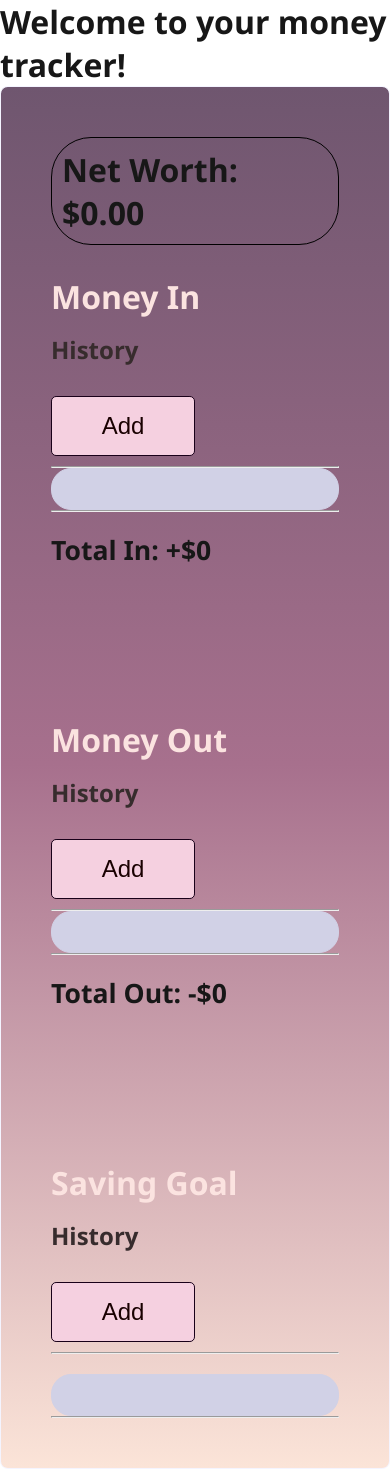
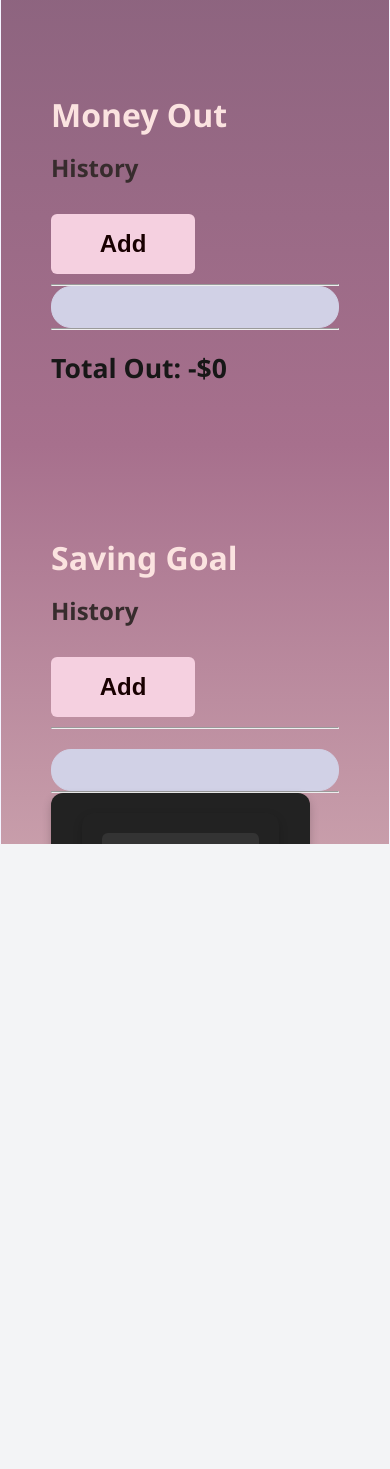
Before and after one commit to FarzonaIzatullaeva/expenses-app, a Next.js app: page / in a window 390 px wide. After the commit the page ends 844 px from the top, so only its background shows below. Built offline with nearby package versions, Linux system fonts and the light colour scheme.

Commit message:
Redesigned calculator for better UI and responsiveness

```diff
--- a/src/components/Calculator.tsx
+++ b/src/components/Calculator.tsx
@@ -2,66 +2,62 @@
 import { useState } from "react";
 import "../../styles/calculatorStyles.css";
 
-function App() {
+function Calculator() {
     const [value, setValue] = useState<string>("");
 
-    const handleClick = (e: React.MouseEvent<HTMLInputElement>) => {
-        const target = e.target as HTMLInputElement;
-        setValue((prev) => prev + target.value);
+    const handleClick = (e: React.MouseEvent<HTMLButtonElement>) => {
+        setValue((prev) => prev + e.currentTarget.value);
     };
 
     const calculateResult = () => {
         try {
-            setValue(eval(value).toString()); // Replaced `Function()` with `eval()` for simplicity
+            setValue(eval(value).toString());
         } catch {
             setValue("Error");
         }
     };
 
+    const clearInput = () => setValue("");
+    const deleteLast = () => setValue(value.slice(0, -1));
+
     return (
-        <div className="container">
+        <div className="calculator-container">
             <div className="calculator">
-                <div id="main-line">
-                    <input
-                        type="text"
-                        id="main-input"
-                        value={value}
-                        onChange={(e) => setValue(e.target.value)}
-                    />
-                </div>
+                <input
+                    type="text"
+                    id="display"
+                    value={value}
+                    readOnly
+                />
 
-                <div id="row-1">
-                    <input type="button" value="AC" onClick={() => setValue("")} className="button"/>
-                    <input type="button" value="DE" onClick={() => setValue(value.slice(0, -1))} className="button"/>
-                    <input type="button" value="." onClick={handleClick} className="button"/>
-                    <input type="button" value="/" onClick={handleClick} className="button"/>
-                </div>
-                <div id="row-2">
-                    <input type="button" value="7" onClick={handleClick} className="button"/>
-                    <input type="button" value="8" onClick={handleClick} className="button"/>
-                    <input type="button" value="9" onClick={handleClick} className="button"/>
-                    <input type="button" value="*" onClick={handleClick} className="button"/>
-                </div>
-                <div id="row-3">
-                    <input type="button" value="4" onClick={handleClick} className="button"/>
-                    <input type="button" value="5" onClick={handleClick} className="button"/>
-                    <input type="button" value="6" onClick={handleClick} className="button"/>
-                    <input type="button" value="+" onClick={handleClick} className="button"/>
-                </div>
-                <div id="row-4">
-                    <input type="button" value="1" onClick={handleClick} className="button"/>
-                    <input type="button" value="2" onClick={handleClick} className="button"/>
-                    <input type="button" value="3" onClick={handleClick} className="button"/>
-                    <input type="button" value="-" onClick={handleClick} className="button"/>
-                </div>
-                <div id="row-5">
-                    <input type="button" value="00" onClick={handleClick} className="button" id="zero-zero"/>
-                    <input type="button" value="0" onClick={handleClick} id="zero" className="button"/>
-                    <input type="button" value="=" id="equal" onClick={calculateResult} className="button"/>
+                <div className="buttons">
+                    <button onClick={clearInput} className="operator">AC</button>
+                    <button onClick={deleteLast} className="operator">DE</button>
+                    <button onClick={handleClick} value="." className="operator">.</button>
+                    <button onClick={handleClick} value="/" className="operator">/</button>
+
+                    <button onClick={handleClick} value="7">7</button>
+                    <button onClick={handleClick} value="8">8</button>
+                    <button onClick={handleClick} value="9">9</button>
+                    <button onClick={handleClick} value="*" className="operator">×</button>
+
+                    <button onClick={handleClick} value="4">4</button>
+                    <button onClick={handleClick} value="5">5</button>
+                    <button onClick={handleClick} value="6">6</button>
+                    <button onClick={handleClick} value="-" className="operator">−</button>
+
+                    <button onClick={handleClick} value="1">1</button>
+                    <button onClick={handleClick} value="2">2</button>
+                    <button onClick={handleClick} value="3">3</button>
+                    <button onClick={handleClick} value="+" className="operator">+</button>
+
+                    <button onClick={handleClick} value="00" className="zero">00</button>
+                    <button onClick={handleClick} value="0" className="zero">0</button>
+                    <button onClick={calculateResult} className="equals">=</button>
                 </div>
             </div>
         </div>
     );
 }
 
-export default App;
+export default Calculator;
--- a/styles/calculatorStyles.css
+++ b/styles/calculatorStyles.css
@@ -1,80 +1,108 @@
-.body{
-    background-color: aquamarine;
-    margin-top: 10px;
+/* General styles */
+body {
+    background-color: #f3f4f6;
+    display: flex;
+    justify-content: center;
+    align-items: center;
+    height: 100vh;
+    margin: 0;
 }
 
-.container{
-    width: 100%;
-    height: 100vh;
+/* Calculator container */
+.calculator-container {
     display: flex;
-
-    background-color: rgb(240, 214, 227);
     justify-content: center;
     align-items: center;
-
+    width: 100%;
 }
 
-
-#main-input{
-    color:black;
-    background-color: white;
-    padding-left: 10px;
-    width: 100%;
-    text-align: right;
-    flex: 1;
-    font-size: 20px;
-    padding: 5px 10px;
-}
-.calculator{
+/* Calculator */
+.calculator {
+    width: 320px;
+    background-color: #222;
     padding: 20px;
-    border-radius: 10px;
-    background-color: rgb(70, 24, 52);
+    border-radius: 12px;
+    box-shadow: 0px 4px 10px rgba(0, 0, 0, 0.2);
 }
 
-form input{
+/* Display */
+#display {
+    width: 100%;
+    height: 60px;
+    background-color: #333;
+    color: white;
+    font-size: 24px;
+    text-align: right;
+    padding: 10px;
     border: none;
-    outline: 0;
-    width: 60px;
-    height: 60px;
-    font-size: 16px;
-    background-color: rgb(193, 145, 172);
-    margin: 2px;
-    border-radius: 10px;
-    color: white;
-    font-weight: bolder;
-    cursor: pointer;
-    margin-top: 10px;
-    margin-right: 10px;
+    border-radius: 6px;
+    margin-bottom: 15px;
 }
 
-form input:hover{
-    background-color: rgb(138, 100, 121);
-    ;
+/* Buttons container */
+.buttons {
+    display: grid;
+    grid-template-columns: repeat(4, 1fr);
+    gap: 10px;
 }
 
-#equal{
-    background-color: rgb(153, 69, 116);
-    width: 130px;
+/* Buttons */
+button {
+    width: 100%;
+    height: 60px;
+    font-size: 22px;
+    border: none;
+    border-radius: 6px;
+    background-color: #444;
+    color: white;
+    font-weight: bold;
+    cursor: pointer;
+    transition: background 0.2s;
 }
 
-#equal:hover{
-    background-color: rgb(95, 61, 79);
+/* Button hover */
+button:hover {
+    background-color: #666;
 }
 
-/**
-* 0- 476
+/* Operator buttons */
+.operator {
+    background-color: #ff9500;
+}
 
-924-max
-**/
+.operator:hover {
+    background-color: #cc7700;
+}
 
-@media screen and (max-width: 476px) {
+/* Zero buttons */
+.zero {
+    grid-column: span 2;
+}
+
+/* Equals button */
+.equals {
+    background-color: #28a745;
+    grid-column: span 2;
+}
+
+.equals:hover {
+    background-color: #218838;
+}
+
+/* Responsive design */
+@media (max-width: 480px) {
     .calculator {
-        display: none; /* Hides the calculator */
+        width: 90%;
+    }
+
+    button {
+        height: 50px;
+        font-size: 18px;
     }
 }
 
-@media screen and (min-width: 924px) {
+@media (min-width: 924px) {
     .calculator {
-        display: none; /* Hides the calculator */
+        width: 350px;
     }
 }
```
